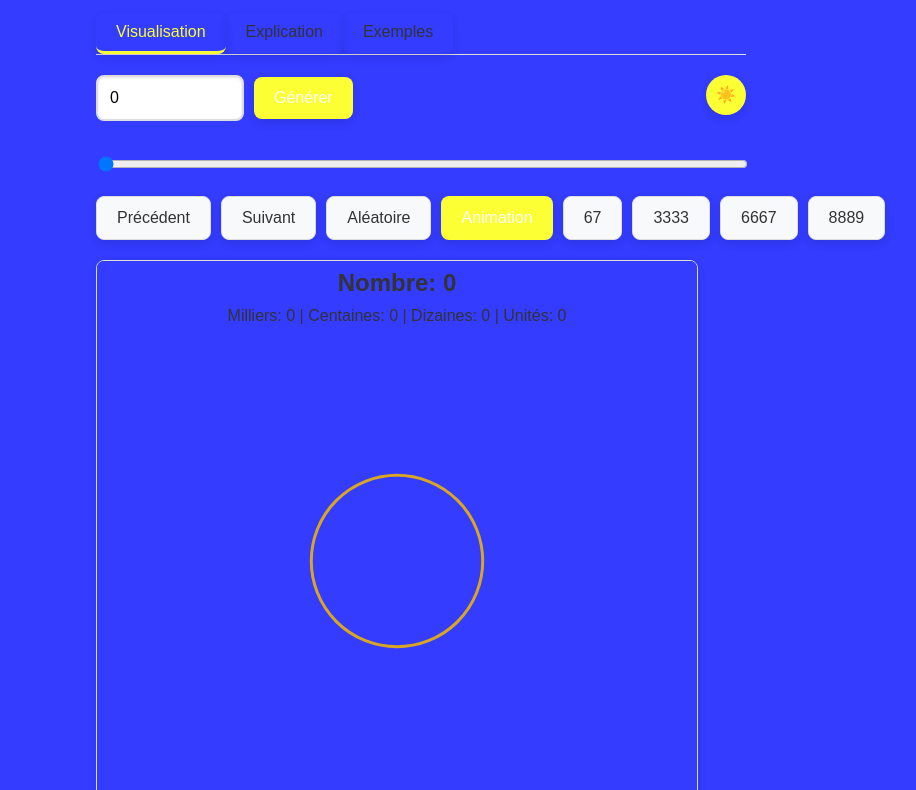
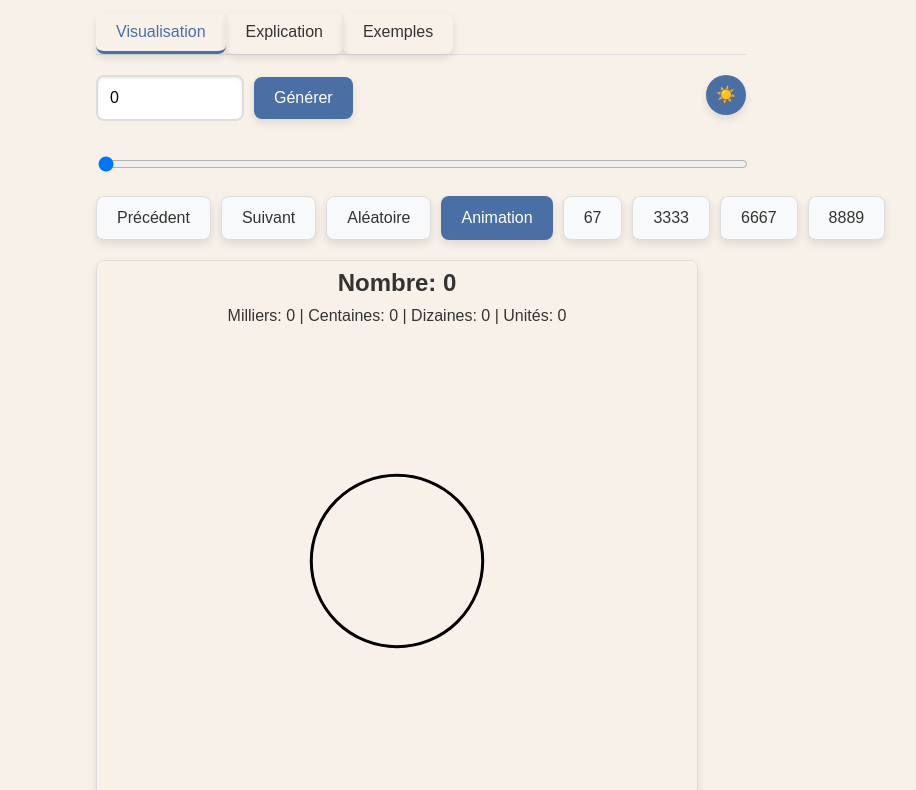
Before and after one commit to MinimalistYogi/YantraNumber, a plain HTML site: page index.html in a window 1280 px wide. Shown: the part 108-898 px from the top of the page, without its empty margins (219-1135 px from the left). Drawn offline with Linux system fonts and the light colour scheme.

Commit message:
Update index.html

```diff
--- a/index.html
+++ b/index.html
@@ -6,9 +6,10 @@
     <title>Représentation Géométrique des Nombres (0-9999)</title>
     <style>
         :root {
-            --background-color: #333CFF;
-            --primary-color: #FCFF33;
-            --secondary-color: #DAA520;
+            --background-color: #F8F1E9;  /* Garder la couleur originale pour l'interface */
+            --canvas-background-color: #333cff;  /* Nouvelle couleur pour le fond du canevas */
+            --primary-color: #4A6FA5;  /* Garder la couleur originale pour les boutons */
+            --units-color: #fcff33;  /* Nouvelle couleur pour les unités */
             --tens-color: #FF1493; /* Rose foncé pour les dizaines */
             --tens-stroke: #C71585;
             --hundreds-color: #FF69B4; /* Rose moyen pour les centaines */
```
